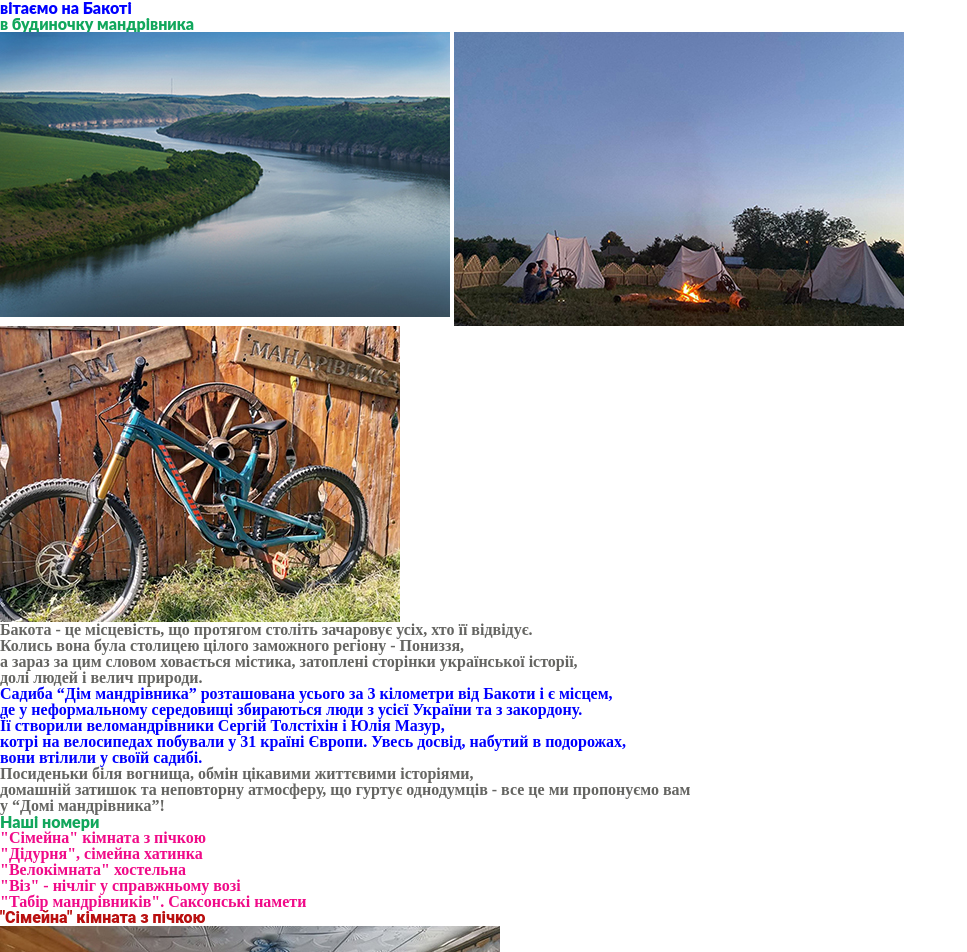
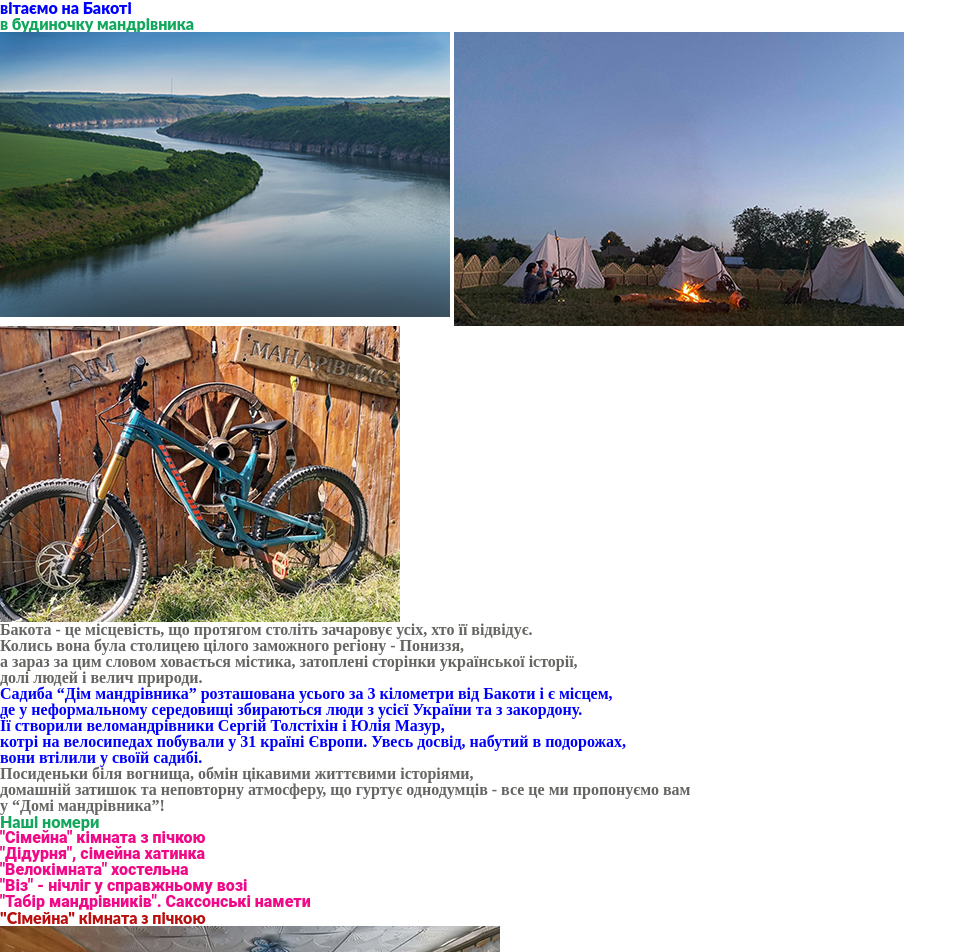
Before and after one commit to mytkoelena9/lesson4, a plain HTML site: page index.html in a window 1280 px wide. Shown: the top 952 px of the page, without its empty margins (0-967 px from the left). Drawn offline with Linux system fonts and the light colour scheme; a web font is replaced by a local one.

Commit message:
Update style.css

```diff
--- a/css/style.css
+++ b/css/style.css
@@ -8,13 +8,14 @@ h1{ color: blue;}
 
 a.link {color:rgb(240, 10, 136);}
 
-li {color: black;}
+li {color: black;
+font-family: 'Roboto', sans-serif;}
 
 
 h2{color:rgb(17, 167, 92);}
 
 h3{color:rgb(185, 15, 15);
-	font-family: 'Roboto', sans-serif;}
+	}
 
 
 
```
